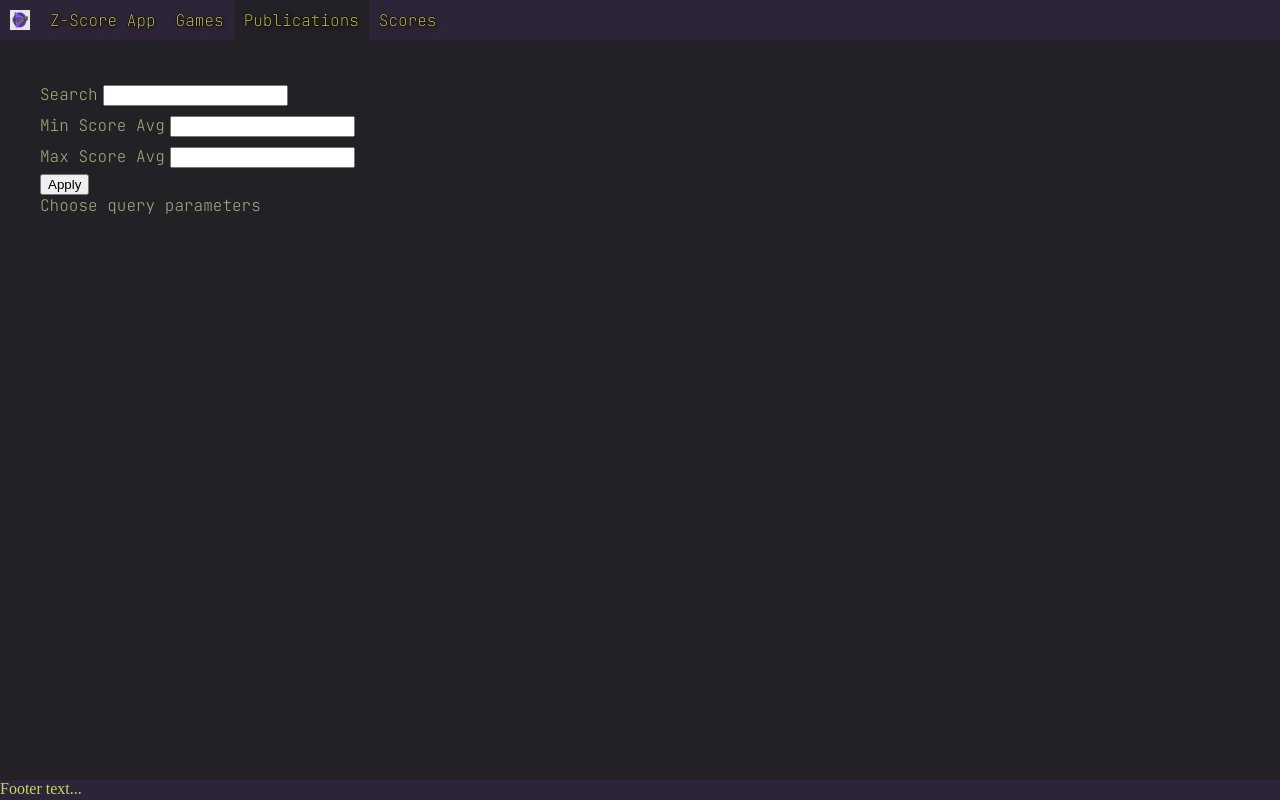
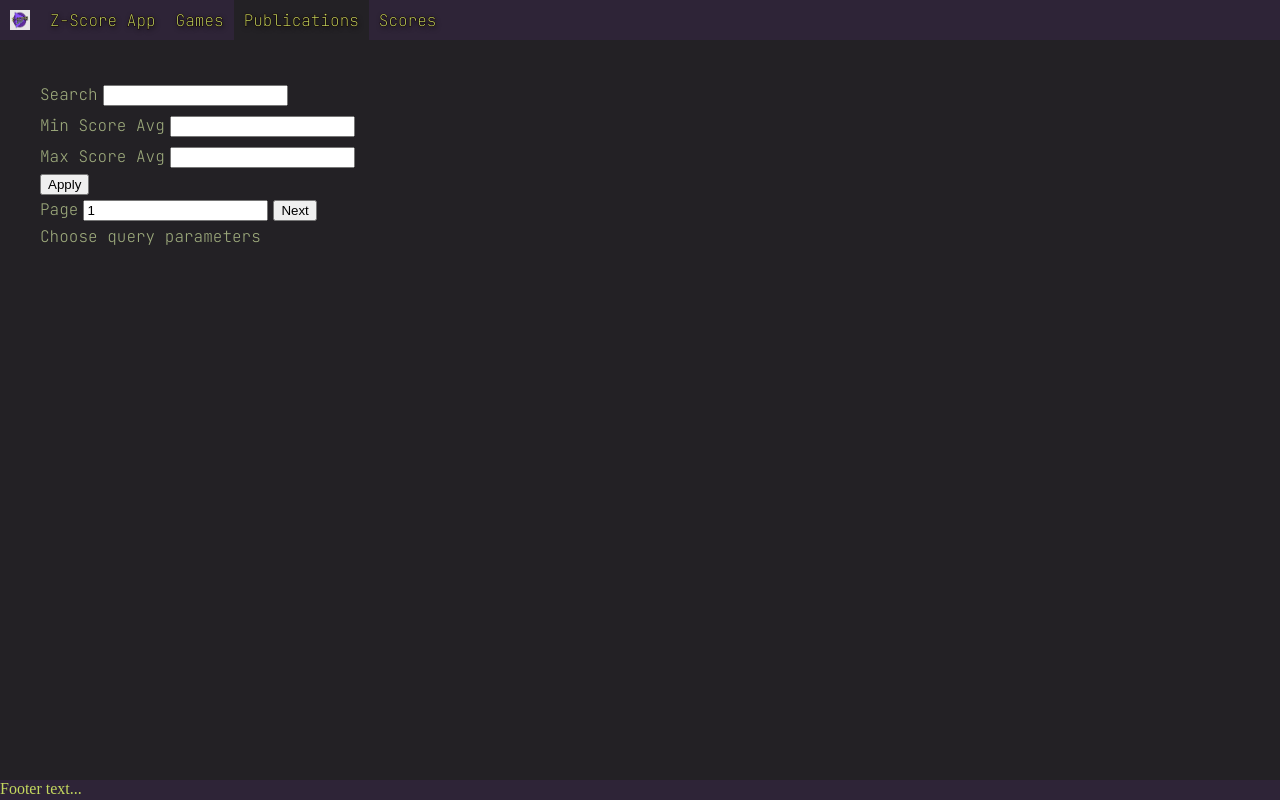
Before and after one commit to cl16/zscore-ui, a React (Vite) app: page /publication in a window 1280 px wide. Built offline with nearby package versions, Linux system fonts and the light colour scheme.

Commit message:
pre makeRequest return type change

```diff
--- a/src/api/request-interfaces.ts
+++ b/src/api/request-interfaces.ts
@@ -1,5 +1,5 @@
 export interface IPagingAndSortingParams {
-    page?: number;
+    page?: string | number; // TODO: make just string once everything made consistent
     size?: string;
     sort?: string;
 }
--- a/src/components/page/PublicationListPageNew.tsx
+++ b/src/components/page/PublicationListPageNew.tsx
@@ -1,4 +1,4 @@
-import {useFormData} from "../../helper/use-form-hook.ts";
+import {usePaginatingFormData} from "../../helper/use-form-hook.ts";
 import {useGetPublicationsByParams} from "../../api/use-api-hook.ts";
 import {type FormEvent, useState} from "react";
 
@@ -7,12 +7,18 @@ export function PublicationListPageNew() {
     const DEFAULT_FORM = {
         nameContains: '',
         minScoreAvg: '',
-        maxScoreAvg: ''
+        maxScoreAvg: '',
+        page: '1'
     };
 
     const [isPreQuery, setIsPreQuery] = useState(true);
-
-    const {formData, handleFormDataChange} = useFormData(DEFAULT_FORM);
+    const {
+        formData,
+        handleFormDataChange,
+        incrementPage,
+        decrementPage,
+        setTotalPages
+    } = usePaginatingFormData(DEFAULT_FORM);
 
     const {makeRequest, isLoading, data: pageData, error: isError} = useGetPublicationsByParams();
 
@@ -26,7 +32,7 @@ export function PublicationListPageNew() {
         }
         await makeRequest(formData);
     }
-
+    console.log(`Page: ${formData.page}`)
     return (
         <>
             <div className={'page-body-main'}>
@@ -34,7 +40,7 @@ export function PublicationListPageNew() {
                 <form onSubmit={handleFormSubmit}>
                     <div>
                         <label>Search</label>
-                        <input id={'searchString'} name={'nameContains'} className={'text-input'} type={'textbox'} value={formData.searchString} onChange={handleFormDataChange}/>
+                        <input id={'searchString'} name={'nameContains'} className={'text-input'} type={'textbox'} value={formData.nameContains} onChange={handleFormDataChange}/>
                     </div>
                     <div>
                         <label>Min Score Avg</label>
@@ -45,6 +51,11 @@ export function PublicationListPageNew() {
                         <input id={'maxScoreAvg'} name={'maxScoreAvg'} className={'text-input'} type={'textbox'} value={formData.maxScoreAvg} onChange={handleFormDataChange}/>
                     </div>
                     <button type={'submit'}>Apply</button>
+                    <div>
+                        <label>Page</label>
+                        <input id={'page'} name={'page'} className={'text-input'} type={'textbox'} value={formData.page} onChange={handleFormDataChange}/>
+                        <button onClick={incrementPage} type={'button'}>Next</button>
+                    </div>
                 </form>
 
                 <div>
--- a/src/helper/use-form-hook.ts
+++ b/src/helper/use-form-hook.ts
@@ -1,14 +1,43 @@
 import {type ChangeEvent, useState} from "react";
 
-export function useFormData(initial: {[key: string]: string}) {
+interface IPaginatingFormData {
+    page: string;
+}
+
+interface StringFormData {
+    [key: string]: string;
+}
+
+export function usePaginatingFormData<T extends IPaginatingFormData & StringFormData>(initial: T) {
     const [formData, setFormData] = useState(initial);
+    const [totalPages, setTotalPages] = useState(1); // not part of the form data, just for page validation
 
     function handleFormDataChange(e: ChangeEvent<HTMLInputElement>) {
-        const label = e.target.name;
-        const newFormData = {...formData};
-        newFormData[label] = e.target.value;
-        setFormData(newFormData);
+        const label = e.target.name as keyof T;
+        setFormData({...formData, [label]: e.target.value as T[keyof T]});
     }
 
-    return {formData, handleFormDataChange};
+    function incrementPage() {
+        let pageAsNumber = Number(formData.page);
+        if (pageAsNumber < totalPages) {
+            pageAsNumber += 1;
+            setFormData({...formData, page: String(pageAsNumber)});
+        }
+    }
+
+    function decrementPage() {
+        let pageAsNumber = Number(formData.page);
+        if (pageAsNumber > 1) {
+            pageAsNumber -= 1;
+            setFormData({...formData, page: String(pageAsNumber)});
+        }
+    }
+
+    return {
+        formData,
+        handleFormDataChange,
+        incrementPage,
+        decrementPage,
+        setTotalPages
+    };
 }
```
